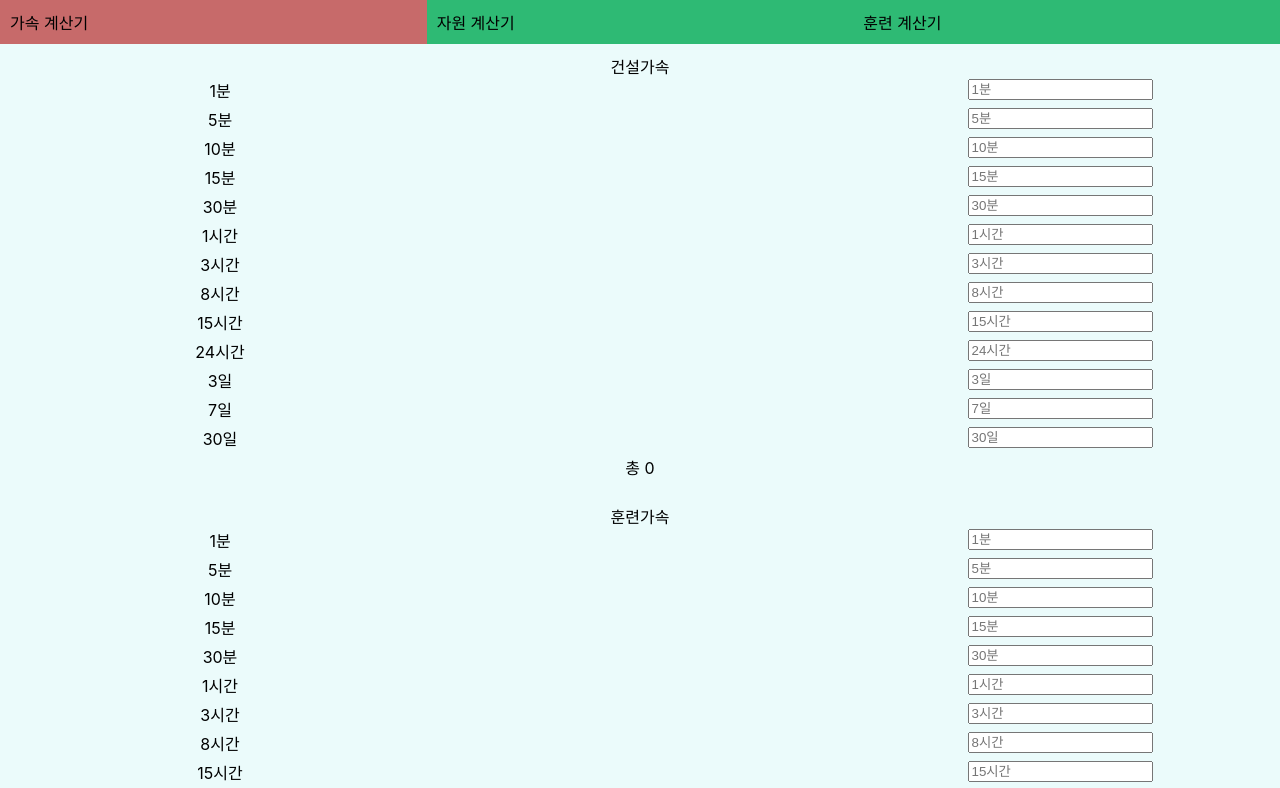
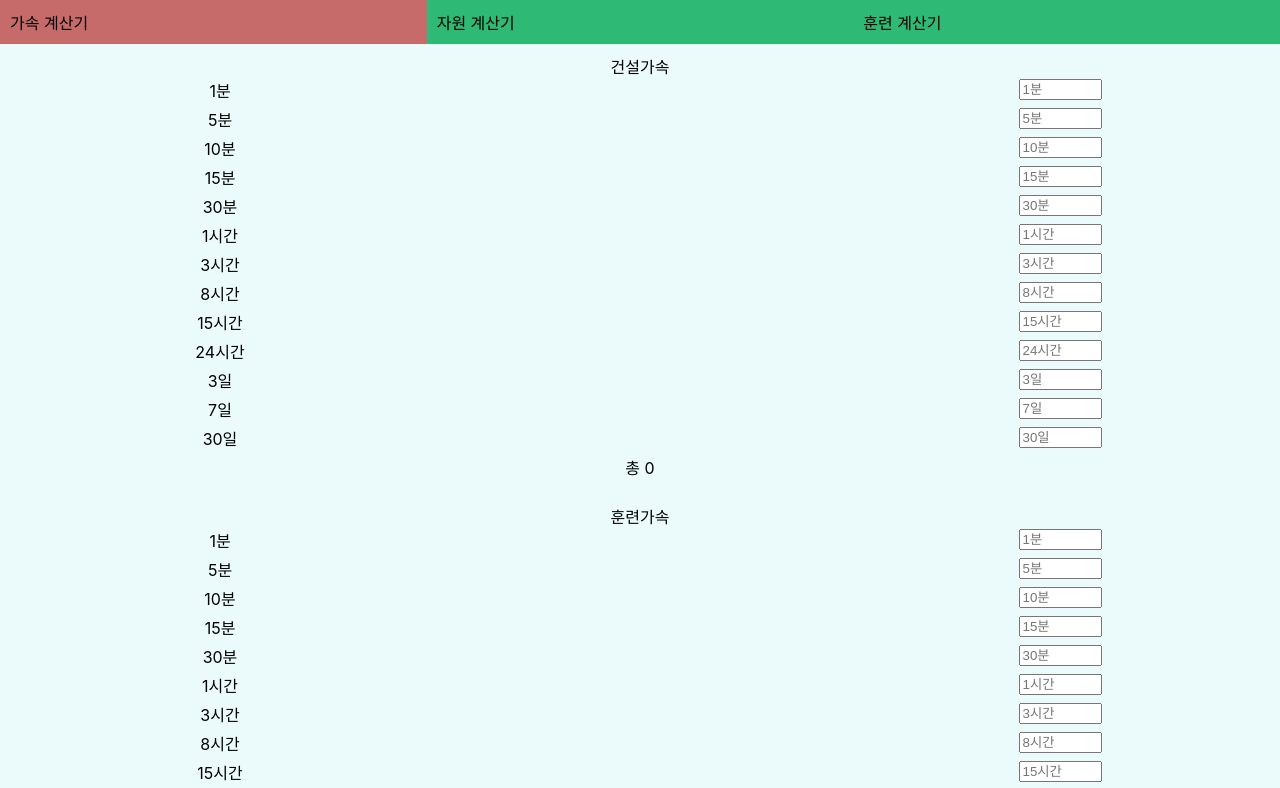
Before and after one commit to KJoobin/rok-acc, a React (Create React App) app: page / in a window 1280 px wide. Shown: the top 788 px of the page. Built offline with nearby package versions, Linux system fonts and the light colour scheme.

Commit message:
Modify speed input width

```diff
--- a/src/Body.css
+++ b/src/Body.css
@@ -8,3 +8,6 @@
   padding: 10px;
   margin-bottom: 5px;
 }
+.TimeInput input {
+  width: 75px;
+}
```
